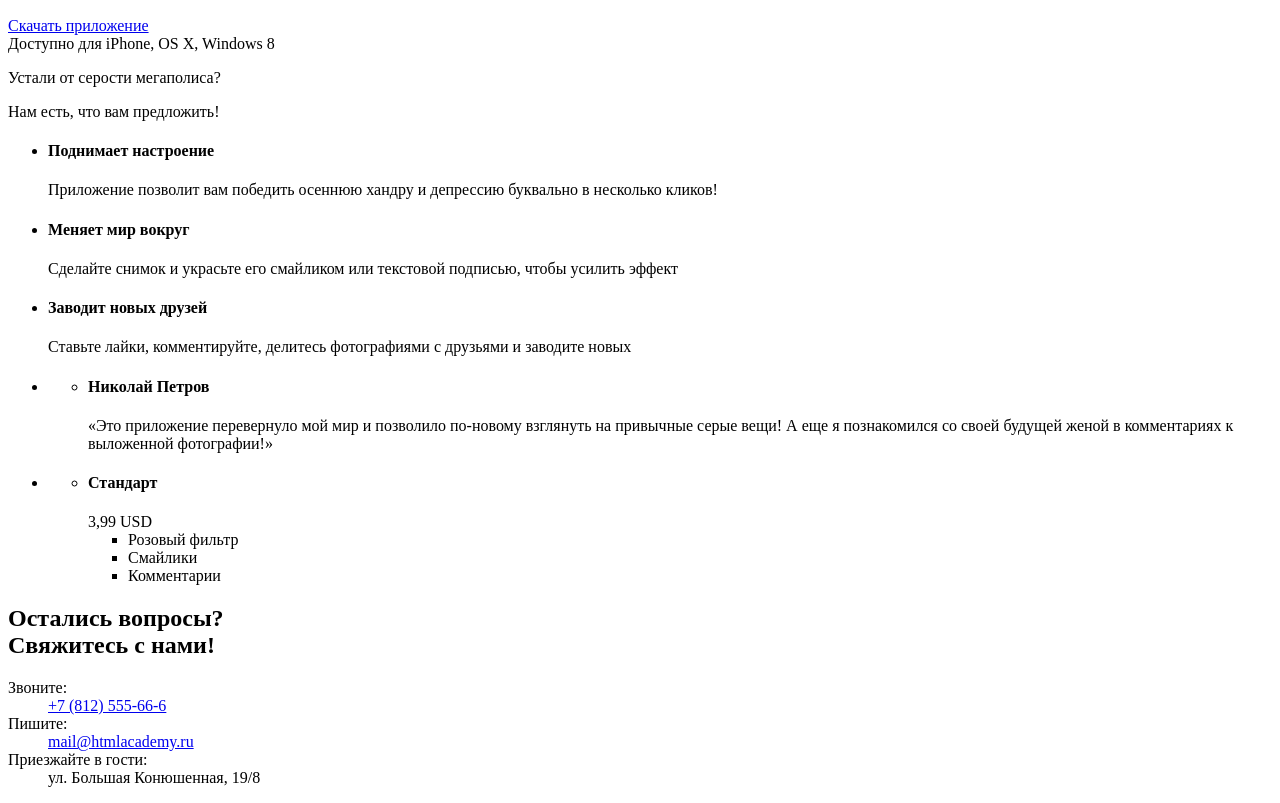
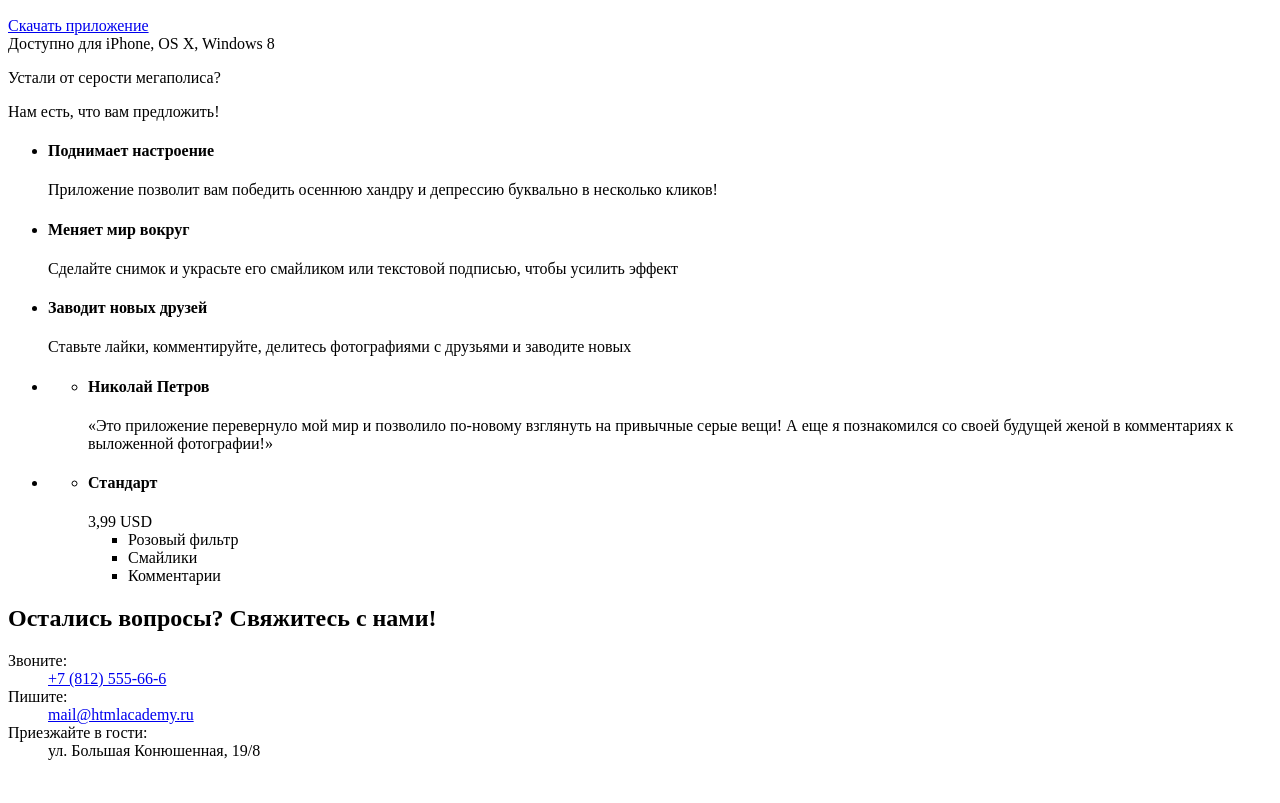
Before and after one commit to garold664/modules, a website: page index.html in a window 1280 px wide. Shown: the part 182-985 px from the top of the page. After the commit the page ends 958 px from the top, so only its background shows below. Drawn offline with Linux system fonts and the light colour scheme.

Commit message:
удалил <br> в index.html

```diff
--- a/index.html
+++ b/index.html
@@ -140,7 +140,7 @@
     </main>
     <footer class="page-footer">
         <h2 class="page-footer__title">
-            Остались вопросы?<br>
+            Остались вопросы?
             Свяжитесь с нами!
         </h2>
         <dl class="contacts">
```
